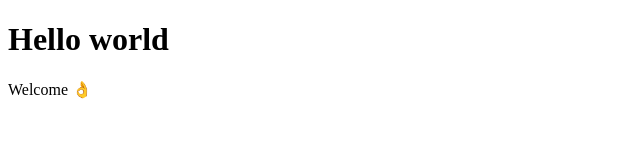
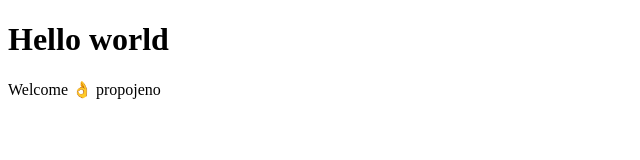
Before and after one commit to LubosDevet/weblector, a plain HTML site: page index.html in a window 1280 px wide. Shown: the full height of the page, 0-640 px from the left. Drawn offline with Linux system fonts and the light colour scheme.

Commit message:
Propojeno s git

```diff
--- a/index.html
+++ b/index.html
@@ -7,6 +7,6 @@
 </head>
 <body>
   <h1>Hello world</h1>
-  <p>Welcome 👌</p>
+  <p>Welcome 👌 propojeno</p>
 </body>
 </html>
```
